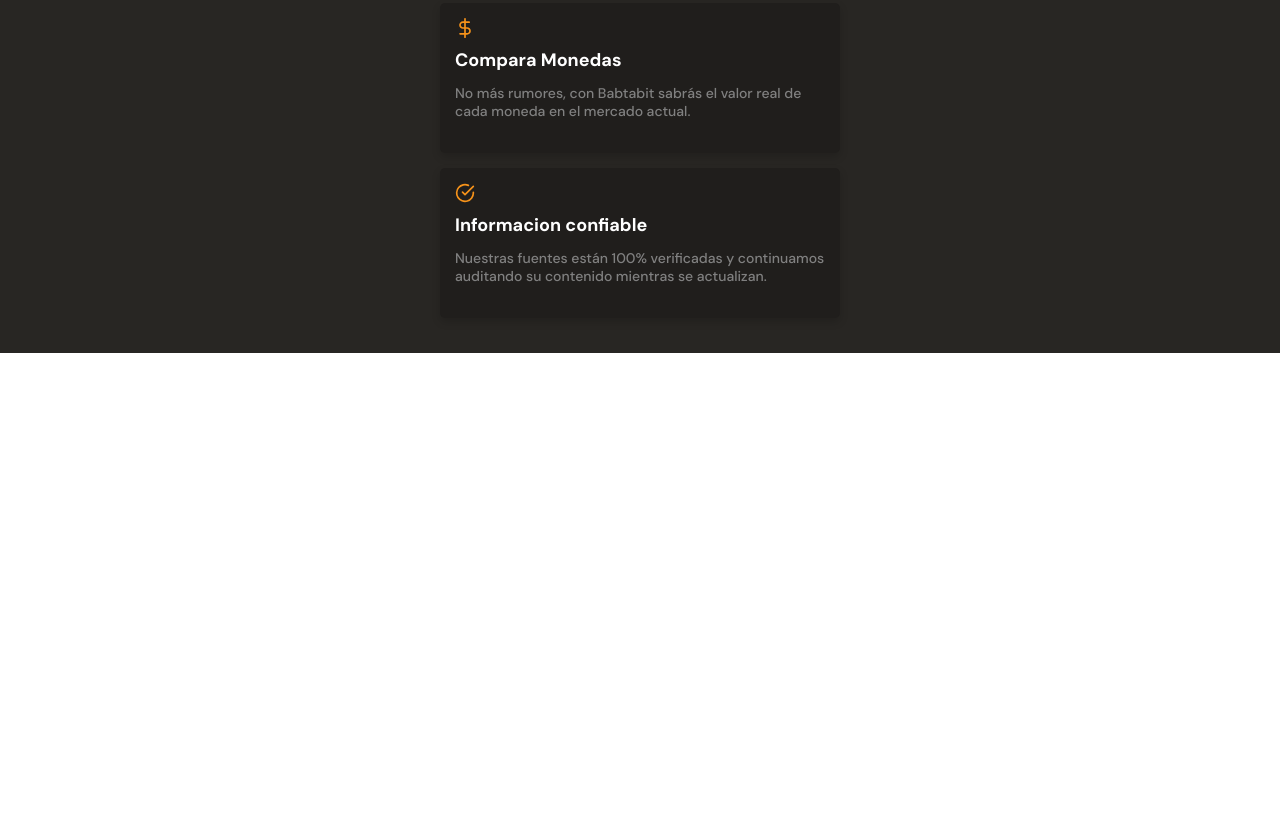
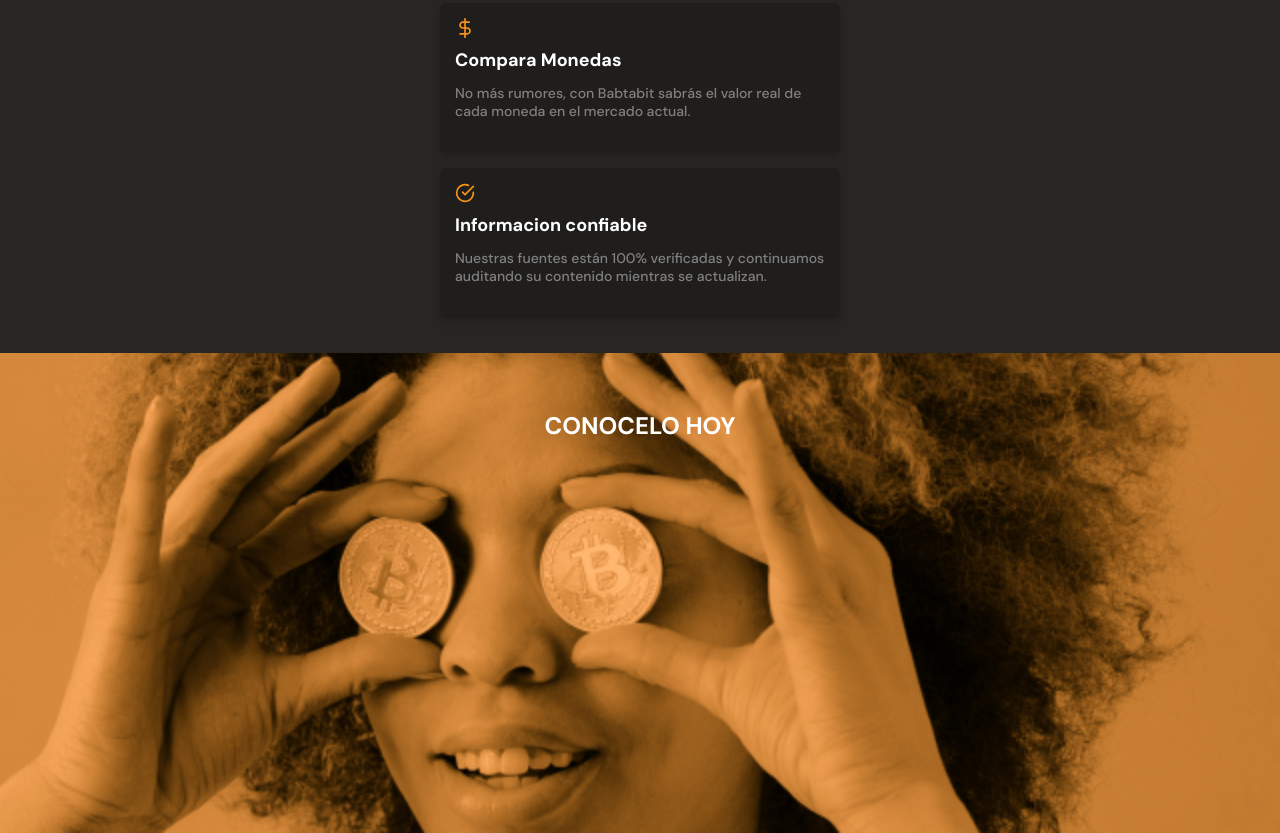
Before and after one commit to JMUT1/Curso-de-Mobile-First, a plain HTML site: page index.html in a window 1280 px wide. Shown: the part 1947-2780 px from the top of the page. Before the commit the page ends 2300 px from the top, so only its background shows below. Drawn offline with Linux system fonts and the light colour scheme.

Commit message:
Seccion comodin imagen y texto

```diff
--- a/index.html
+++ b/index.html
@@ -147,8 +147,9 @@
           </article>
         </section>
       </section>
-
-      <section></section>
+      <section class="bitcoin-img-container">
+        <h2>CONOCELO HOY</h2>
+      </section>
       <section></section>
     </main>
     <footer></footer>
--- a/style.css
+++ b/style.css
@@ -325,3 +325,20 @@ main {
   line-height: 1.8rem;
   color: #808080;
 }
+.bitcoin-img-container{
+  width: 100%;
+  min-width: 320px;
+  height: 60vh;
+  background-image: url("./assetss/imgs/img/bitcoinbaby2x.jpg");
+  background-size: cover;
+  background-position: center;
+  background-repeat: no-repeat;
+  text-align: center;
+}
+.bitcoin-img-container h2{
+  padding-top: 60px;
+  font-size: 2.4rem;
+  font-weight: bold;
+  line-height: 2.6rem;
+  color: var(--just-white);
+}
```
